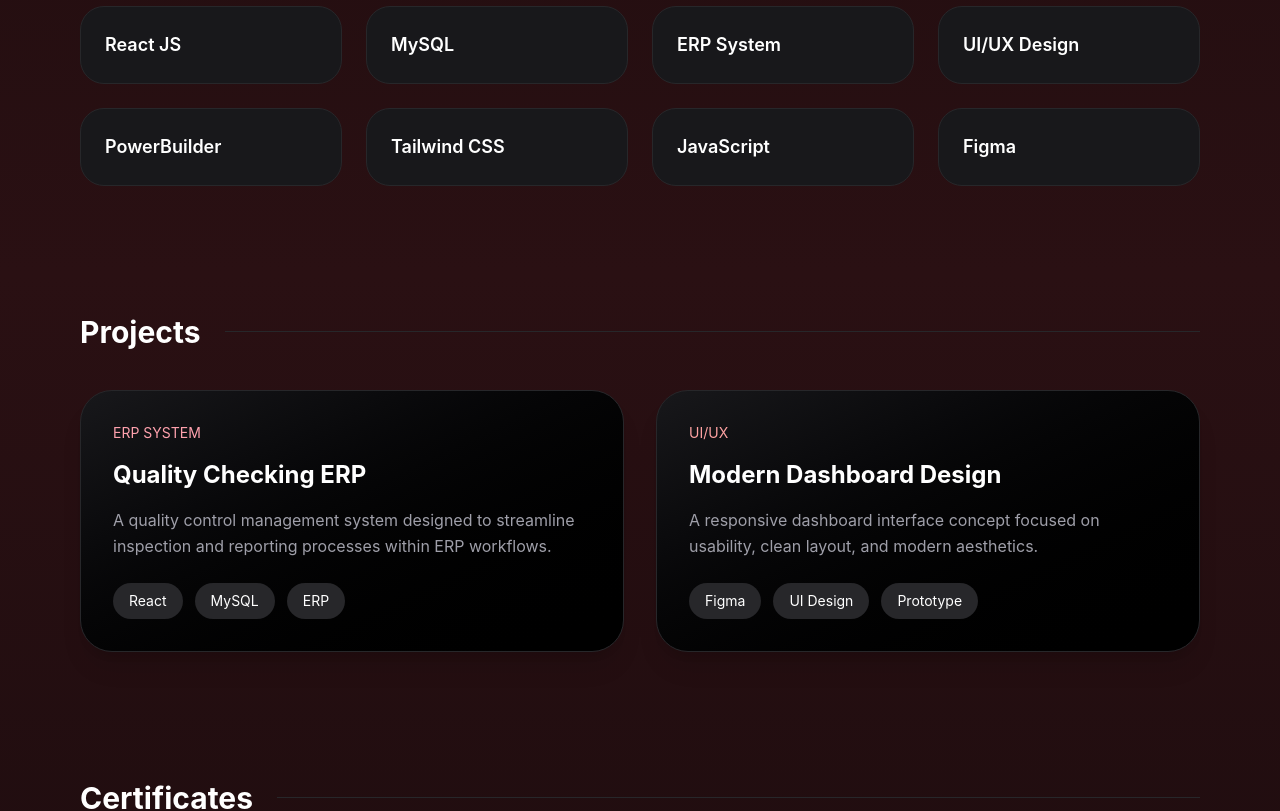
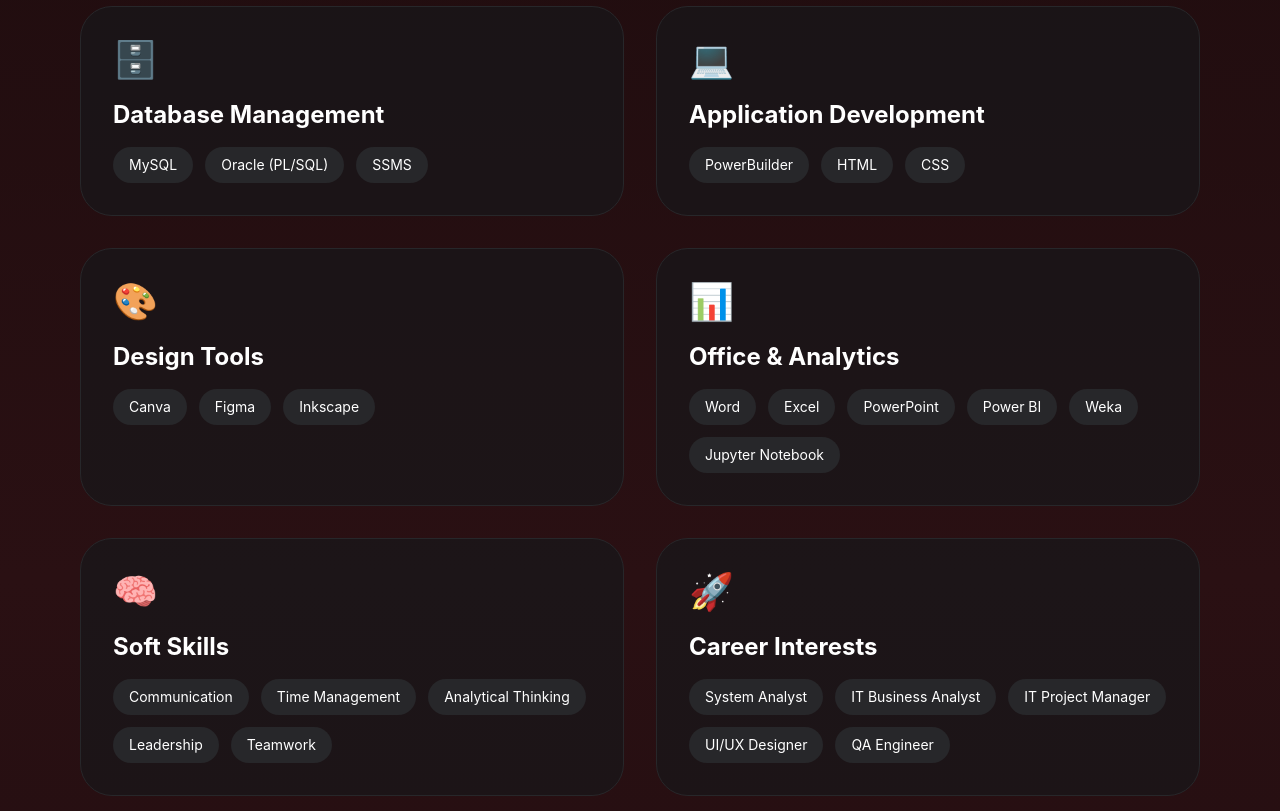
Before and after one commit to thatiananabila/Portofolio, a React (Vite) app: page / in a window 1280 px wide. Shown: the part 1140-1951 px from the top of the page. Built offline with nearby package versions, Linux system fonts and the light colour scheme.

Commit message:
update skills section

```diff
--- a/src/App.jsx
+++ b/src/App.jsx
@@ -59,30 +59,166 @@
       </section>
 
       {/* SKILLS */}
+{/* SKILLS */}
 <section className="px-8 md:px-20 py-16">
   <div className="flex items-center justify-between mb-10">
-          <h2 className="text-3xl font-bold">Skills</h2>
+    <h2 className="text-3xl font-bold">Skills & Interests</h2>
     <div className="h-[1px] bg-zinc-800 flex-1 ml-6" />
   </div>
 
-        <div className="grid md:grid-cols-4 gap-6">
+  <div className="grid md:grid-cols-2 gap-8">
+
+    {/* DATABASE */}
+    <div className="bg-zinc-900/70 border border-zinc-800 rounded-[32px] p-8 hover:border-rose-300 transition duration-300">
+      <div className="text-4xl mb-5">🗄️</div>
+
+      <h3 className="text-2xl font-bold mb-4">
+        Database Management
+      </h3>
+
+      <div className="flex flex-wrap gap-3">
         {[
-            'React JS',
           'MySQL',
-            'ERP System',
-            'UI/UX Design',
+          'Oracle (PL/SQL)',
+          'SSMS',
+        ].map((skill) => (
+          <span
+            key={skill}
+            className="bg-zinc-800 px-4 py-2 rounded-full text-sm"
+          >
+            {skill}
+          </span>
+        ))}
+      </div>
+    </div>
+
+    {/* DEVELOPMENT */}
+    <div className="bg-zinc-900/70 border border-zinc-800 rounded-[32px] p-8 hover:border-rose-300 transition duration-300">
+      <div className="text-4xl mb-5">💻</div>
+
+      <h3 className="text-2xl font-bold mb-4">
+        Application Development
+      </h3>
+
+      <div className="flex flex-wrap gap-3">
+        {[
           'PowerBuilder',
-            'Tailwind CSS',
-            'JavaScript',
+          'HTML',
+          'CSS',
+        ].map((skill) => (
+          <span
+            key={skill}
+            className="bg-zinc-800 px-4 py-2 rounded-full text-sm"
+          >
+            {skill}
+          </span>
+        ))}
+      </div>
+    </div>
+
+    {/* DESIGN */}
+    <div className="bg-zinc-900/70 border border-zinc-800 rounded-[32px] p-8 hover:border-rose-300 transition duration-300">
+      <div className="text-4xl mb-5">🎨</div>
+
+      <h3 className="text-2xl font-bold mb-4">
+        Design Tools
+      </h3>
+
+      <div className="flex flex-wrap gap-3">
+        {[
+          'Canva',
           'Figma',
+          'Inkscape',
         ].map((skill) => (
-            <div
+          <span
             key={skill}
-              className="bg-zinc-900 border border-zinc-800 rounded-3xl p-6 hover:-translate-y-2 transition duration-300 hover:border-rose-300"
+            className="bg-zinc-800 px-4 py-2 rounded-full text-sm"
           >
-              <h3 className="font-semibold text-lg">{skill}</h3>
+            {skill}
+          </span>
+        ))}
       </div>
+    </div>
+
+    {/* OFFICE & ANALYTICS */}
+    <div className="bg-zinc-900/70 border border-zinc-800 rounded-[32px] p-8 hover:border-rose-300 transition duration-300">
+      <div className="text-4xl mb-5">📊</div>
+
+      <h3 className="text-2xl font-bold mb-4">
+        Office & Analytics
+      </h3>
+
+      <div className="flex flex-wrap gap-3">
+        {[
+          'Word',
+          'Excel',
+          'PowerPoint',
+          'Power BI',
+          'Weka',
+          'Jupyter Notebook',
+        ].map((skill) => (
+          <span
+            key={skill}
+            className="bg-zinc-800 px-4 py-2 rounded-full text-sm"
+          >
+            {skill}
+          </span>
         ))}
+      </div>
+    </div>
+
+    {/* SOFT SKILLS */}
+    <div className="bg-zinc-900/70 border border-zinc-800 rounded-[32px] p-8 hover:border-rose-300 transition duration-300">
+      <div className="text-4xl mb-5">🧠</div>
+
+      <h3 className="text-2xl font-bold mb-4">
+        Soft Skills
+      </h3>
+
+      <div className="flex flex-wrap gap-3">
+        {[
+          'Communication',
+          'Time Management',
+          'Analytical Thinking',
+          'Leadership',
+          'Teamwork',
+        ].map((skill) => (
+          <span
+            key={skill}
+            className="bg-zinc-800 px-4 py-2 rounded-full text-sm"
+          >
+            {skill}
+          </span>
+        ))}
+      </div>
+    </div>
+
+    {/* INTERESTS */}
+    <div className="bg-zinc-900/70 border border-zinc-800 rounded-[32px] p-8 hover:border-rose-300 transition duration-300">
+      <div className="text-4xl mb-5">🚀</div>
+
+      <h3 className="text-2xl font-bold mb-4">
+        Career Interests
+      </h3>
+
+      <div className="flex flex-wrap gap-3">
+        {[
+          'System Analyst',
+          'IT Business Analyst',
+          'IT Project Manager',
+          'UI/UX Designer',
+          'QA Engineer',
+        ].map((skill) => (
+          <span
+            key={skill}
+            className="bg-zinc-800 px-4 py-2 rounded-full text-sm"
+          >
+            {skill}
+          </span>
+        ))}
+      </div>
+    </div>
+
   </div>
 </section>
 
```
Lines whose indentation alone changed are shown as unchanged.
